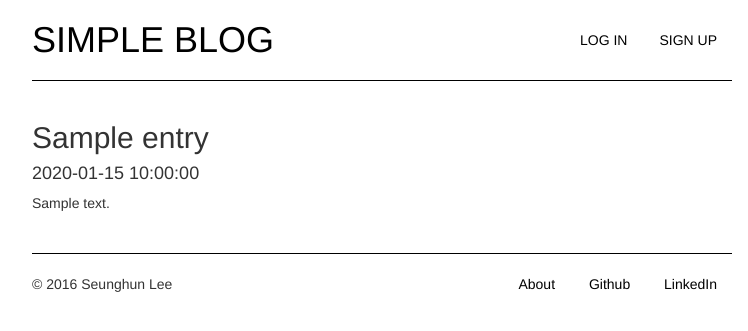
After one commit to earlbread/simple-multi-user-blog, a Python web app: template templates/main.html in a window 1280 px wide. The commit adds this page. Shown: the top 331 px of the page, without its empty margins (258-1006 px from the left). Run offline with Jinja, Linux system fonts and the light colour scheme; the template is opened without the code that fills it: most values are stand-ins (such as "Sample title", 1, 10 or a date in 2020).

Commit message:
Seperate main template and add blog entries list

```diff
--- a/main.py
+++ b/main.py
@@ -28,7 +28,7 @@ class Entry(db.Model):
 class MainPage(BlogHandler):
     def get(self):
         entries = db.GqlQuery('SELECT * FROM Entry ORDER BY created DESC')
-        self.render('base.html', entries = entries)
+        self.render('main.html', entries = entries)
 
 app = webapp2.WSGIApplication([
     ('/', MainPage),
--- a/templates/base.html
+++ b/templates/base.html
@@ -32,7 +32,8 @@
       </header>
 
       <section class="posts">
-        hi?
+        {% block content %}
+        {% endblock %}
       </section>
 
       <footer>
--- /dev/null
+++ b/templates/main.html
@@ -0,0 +1,21 @@
+{% extends "base.html" %}
+
+{% block content %}
+
+{% for entry in entries %}
+<article>
+  <div class="post-title">
+    <h2>{{entry.subject}}</h2>
+  </div>
+  <div class="post-date">
+    <h4>{{entry.created}}</h4>
+  </div>
+  <div class="post-content">
+    <p>
+      {{entry.content}}
+    </p>
+  </div>
+</article>
+{% endfor %}
+
+{% endblock %}
```
